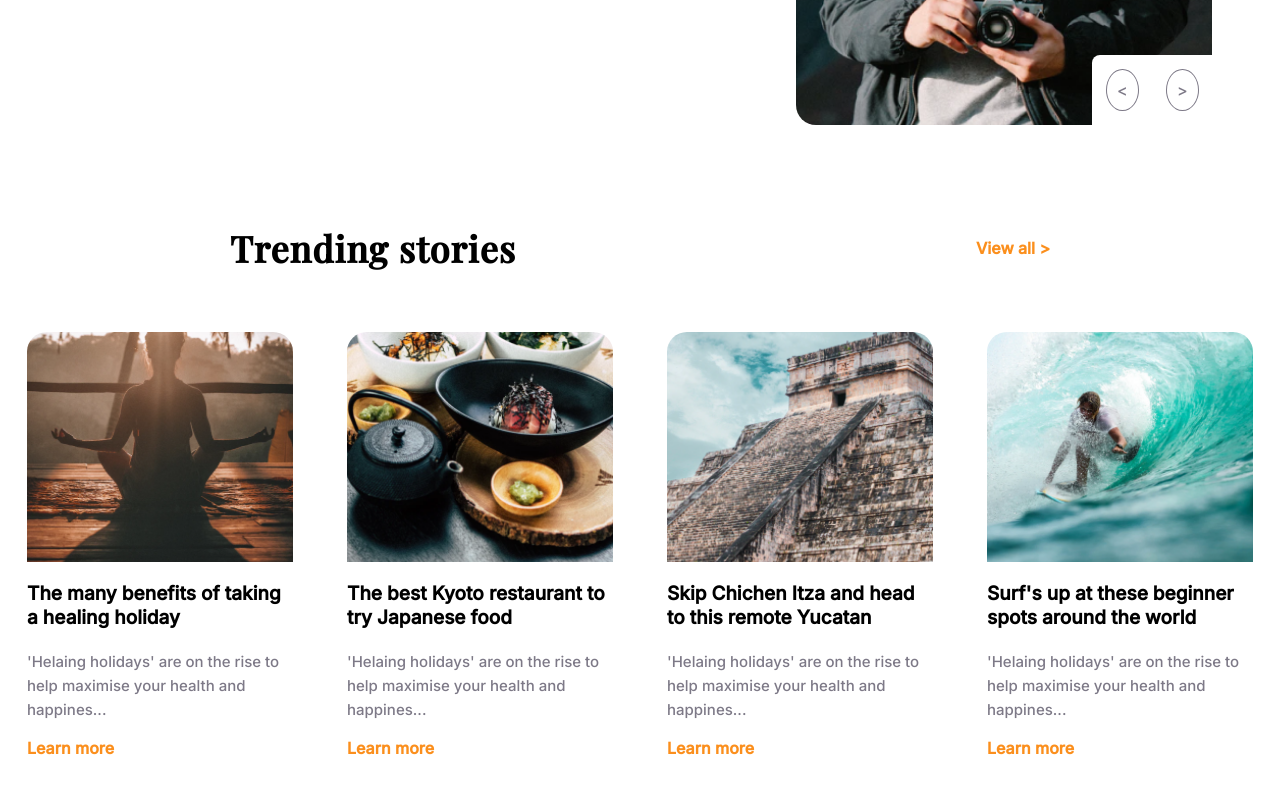
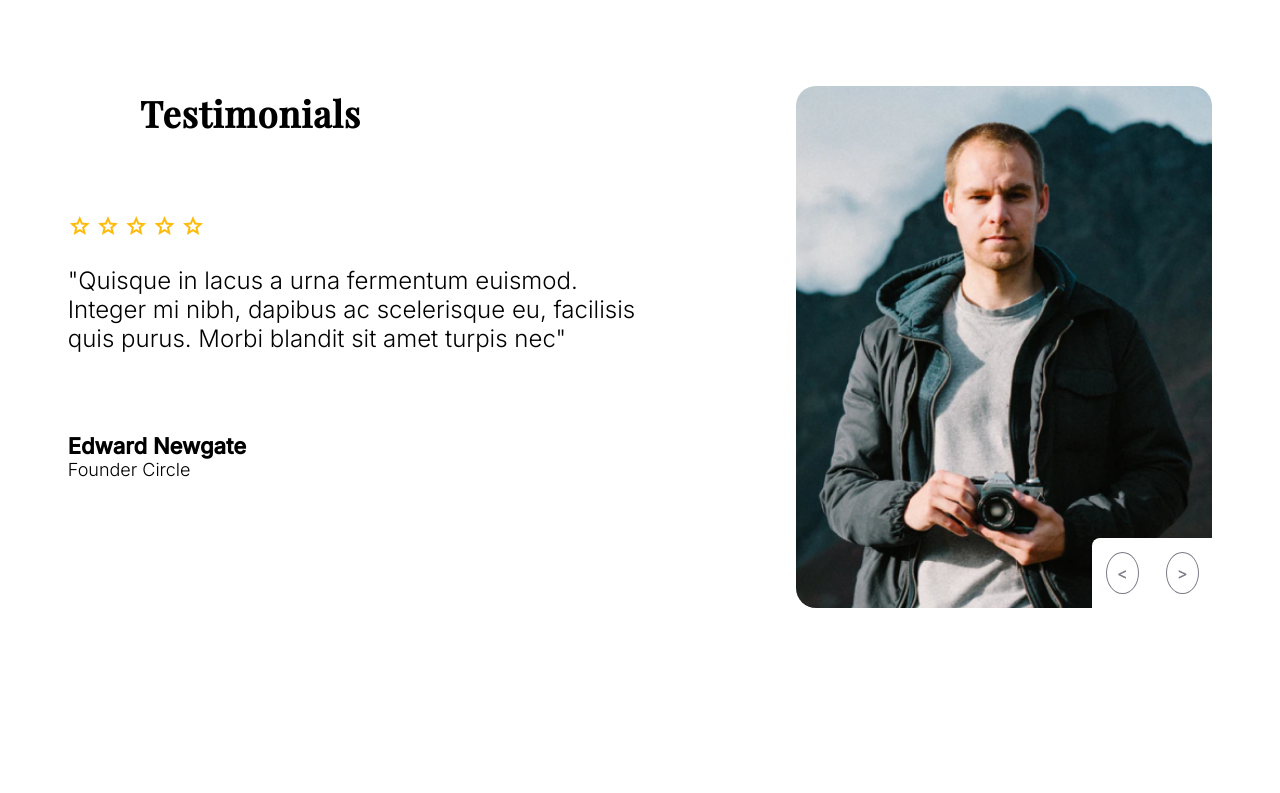
Before and after one commit to cgbl-90/sass-thousand-sunny, a plain HTML site: page index.html in a window 1280 px wide. Shown: the part 3209-4002 px from the top of the page. Drawn offline with nearby package versions, Linux system fonts and the light colour scheme.

Commit message:
Summary
- Deleted extra files
- Fixed margins for short sections

```diff
--- a/index.html
+++ b/index.html
@@ -95,11 +95,11 @@
             <a href="#" class="btn-main">Learn more</a>
         </div>
     </section>
-    <section class="together">
+    <section class="d-bottom-margin">
         <h2>Featured destinations</h2>
         <a href="#" class="btn-link">View all ></a>
     </section>
-    <section class="together">
+    <section>
         <div id="img1" class="card">
             <div>
                 <h6>Raja Ampat</h6>
@@ -141,7 +141,10 @@
         <div id="guide-img">
         </div>
     </section>
-    <h2 id="testimonials">Testimonials</h2>
+    <section class="d-bottom-margin">
+        <h2>Testimonials</h2>
+        <div>&nbsp;</div>
+    </section>
     <section>
         <div class="rvw">
             <div>
@@ -164,14 +167,14 @@
             <div><span>&lt;</span><span>&gt;</span></div>
         </div>
     </section>
-    <section class="together">
+    <section class="d-bottom-margin">
         <h2>Trending stories</h2>
         <a href="#" class="btn-link">View all ></a>
     </section>
     <br />
     <br />
     <br />
-    <section class="together">
+    <section>
         <div class="blog">
             <div id="blog1"> </div>
             <br />
--- a/styles/_functions.scss
+++ b/styles/_functions.scss
@@ -21,5 +21,6 @@
   justify-content: space-around;
   align-items: center;
   max-width: 1400px;
-  margin: 0 auto;
+  margin-left: auto;
+  margin-right: auto;
 }
--- a/styles/input.scss
+++ b/styles/input.scss
@@ -255,22 +255,23 @@
   @include functions.background($imgpath: explore);
 }
 
-.together {
-  height: fit-content;
-}
-
 #guide-img {
   width: 687px;
   height: 654px;
   @include functions.background($imgpath: guides);
 }
 
-#testimonials {
-  padding-left: 15rem;
+.d-bottom-margin {
+  margin-top: 200px;
+  height: fit-content;
+  margin-bottom: -150px;
+  justify-content: space-between;
+  max-width: 1000px;
 }
 
 footer {
-    height: 482px;
-    background-color: #dddee1;
-    margin-top: 300px;
+  height: 482px;
+  background-color: #dddee1;
+  @include functions.flex;
+  max-width: 100%;
 }
```
Also changed, not shown: components.html (deleted, +0 -37 lines), output.css, 1 other file.
